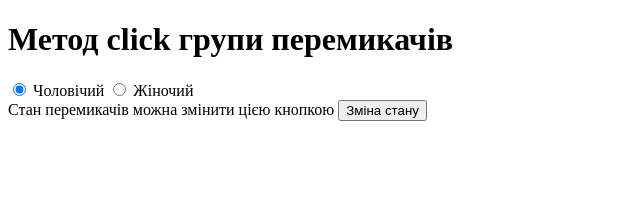
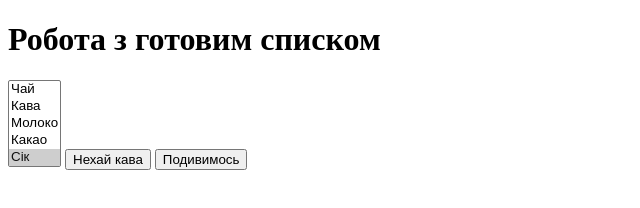
Before and after one commit to Hexa-Hexagon/LAB_4_JS, a plain HTML site: page index.html in a window 1280 px wide. Shown: the whole page, without its empty margins (0-640 px from the left). Drawn offline with Linux system fonts and the light colour scheme.

Commit message:
thirdTask

```diff
--- a/index.html
+++ b/index.html
@@ -7,22 +7,30 @@
     <title>Document</title>
     <script>
         function btnClick() {
-            if (document.form.sex[0].checked) {
-                document.form.sex[1].click();
-            } else {
-                document.form.sex[0].click();
+            let si = document.form.item.selectedIndex;
+            console.log(si);
+            let text = "";
+            text = `Запропоновано ${document.form.item.options.length} напоїв \nВибраний ${document.form.item.options[si].text}, (value = ${document.form.item.options[si].value}, index = ${document.form.item.options[si].index})`;
+            if (document.form.item.options[si].defaultSelected) {
+                text += "\nЦей напій вибирається за замовчуванням."
+                alert(text);
             }
         }
     </script>
 </head>
 
 <body>
-    <h1>Метод click групи перемикачів</h1>
+    <h1>Робота з готовим списком</h1>
     <form name="form">
-        <input type="radio" name="sex" value="Male" checked/> Чоловічий
-        <input type="radio" name="sex" value="Female" /> Жіночий
-        <br>Стан перемикачів можна змінити цією кнопкою
-        <input type="button" value="Зміна стану" onclick="btnClick()" />
+        <select name="item" size="5">
+        <option value="tea" selected > Чай
+        <option value="cofee" selected > Кава
+        <option value="milk" selected > Молоко
+        <option value="cocoa" selected > Какао
+        <option value="juice" selected > Сік
+       </select>
+        <input type="button" value="Нехай кава" onclick="document.form.item.options[1].selected=true" />
+        <input type="button" value="Подивимось" onclick="btnClick()" />
     </form>
 </body>
 
```
